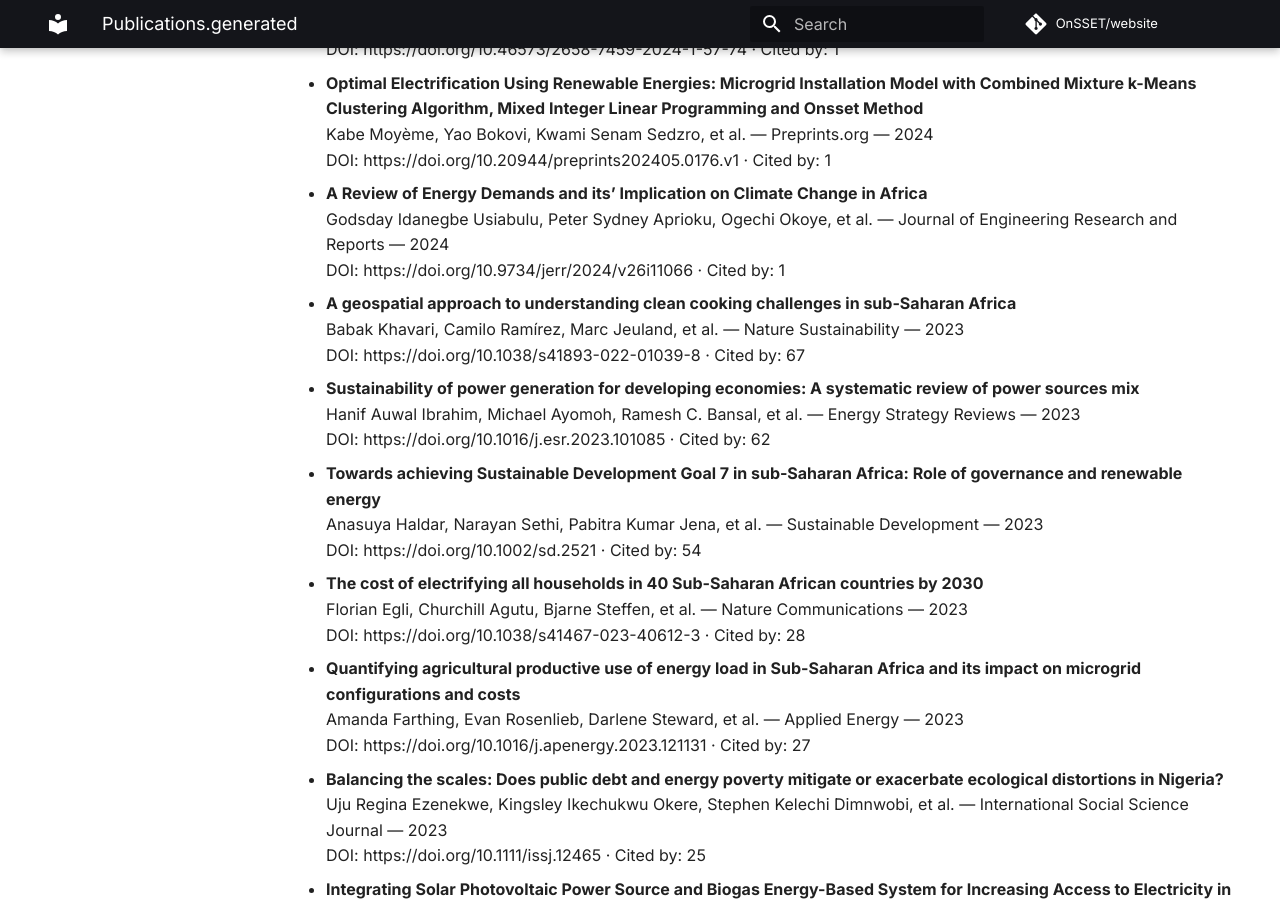
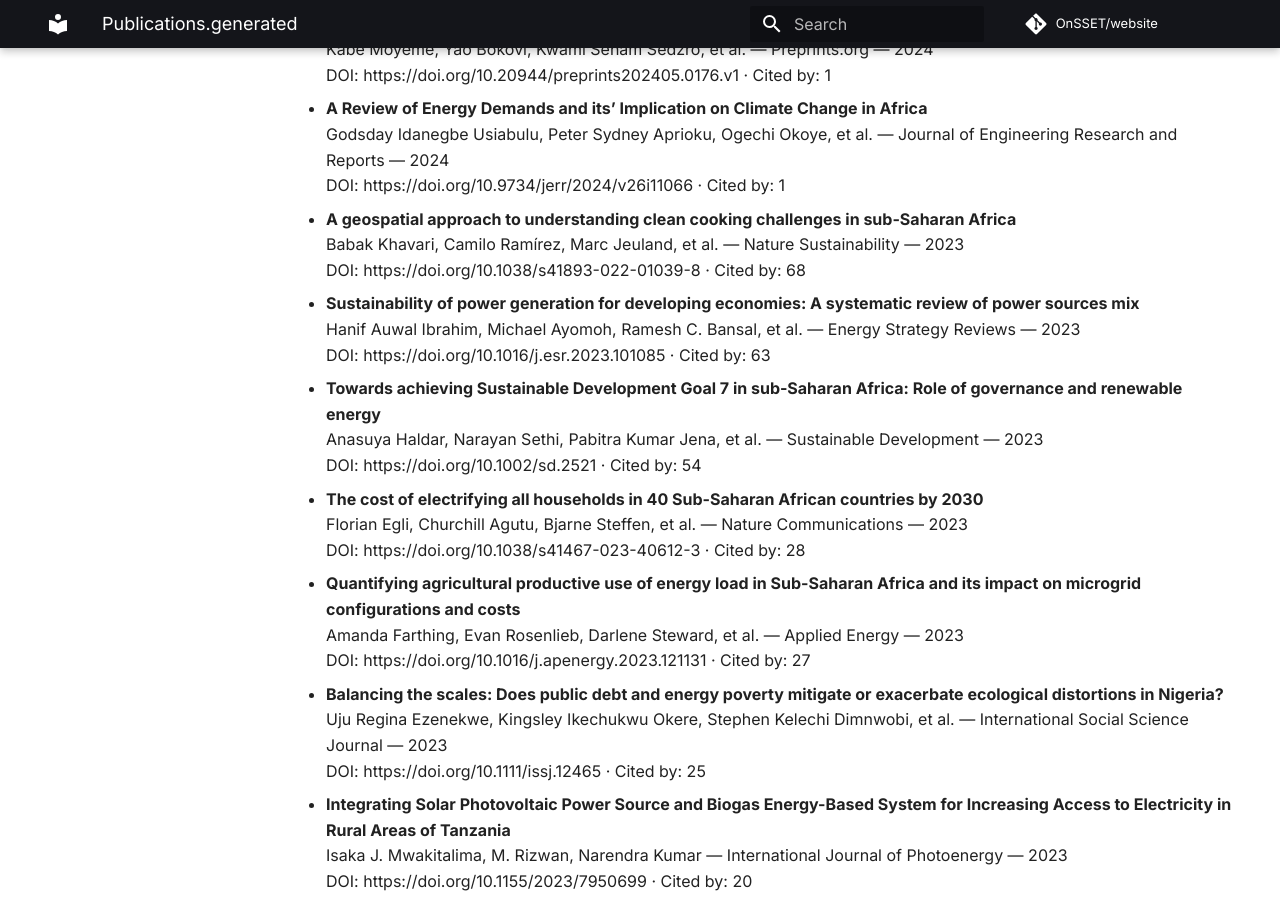
Before and after one commit to OnSSET/website, an MkDocs documentation site: the page built from docs/publications.generated.md, in a window 1280 px wide and 900 px high, scrolled down 9819 px. Built offline with MkDocs 1.6.1 and Material for MkDocs 9.7.7, drawn with Linux system fonts in a browser that asks for light colours; comment, search, counter and statistics services are not loaded; some of the changed text lies outside the part shown.

Commit message:
Auto-update publications

```diff
--- a/docs/publications.generated.md
+++ b/docs/publications.generated.md
@@ -412,11 +408,11 @@ No results found.
 
 - **A geospatial approach to understanding clean cooking challenges in sub-Saharan Africa**
   Babak Khavari, Camilo Ramírez, Marc Jeuland, et al. — Nature Sustainability — 2023
-  DOI: https://doi.org/10.1038/s41893-022-01039-8 · Cited by: 67
+  DOI: https://doi.org/10.1038/s41893-022-01039-8 · Cited by: 68
 
 - **Sustainability of power generation for developing economies: A systematic review of power sources mix**
   Hanif Auwal Ibrahim, Michael Ayomoh, Ramesh C. Bansal, et al. — Energy Strategy Reviews — 2023
-  DOI: https://doi.org/10.1016/j.esr.2023.101085 · Cited by: 62
+  DOI: https://doi.org/10.1016/j.esr.2023.101085 · Cited by: 63
 
 - **Towards achieving Sustainable Development Goal 7 in <scp>sub‐Saharan</scp> Africa: Role of governance and renewable energy**
   Anasuya Haldar, Narayan Sethi, Pabitra Kumar Jena, et al. — Sustainable Development — 2023
```
Also changed, not shown: other parts of docs/publications.generated.md (+4 -4 lines).
